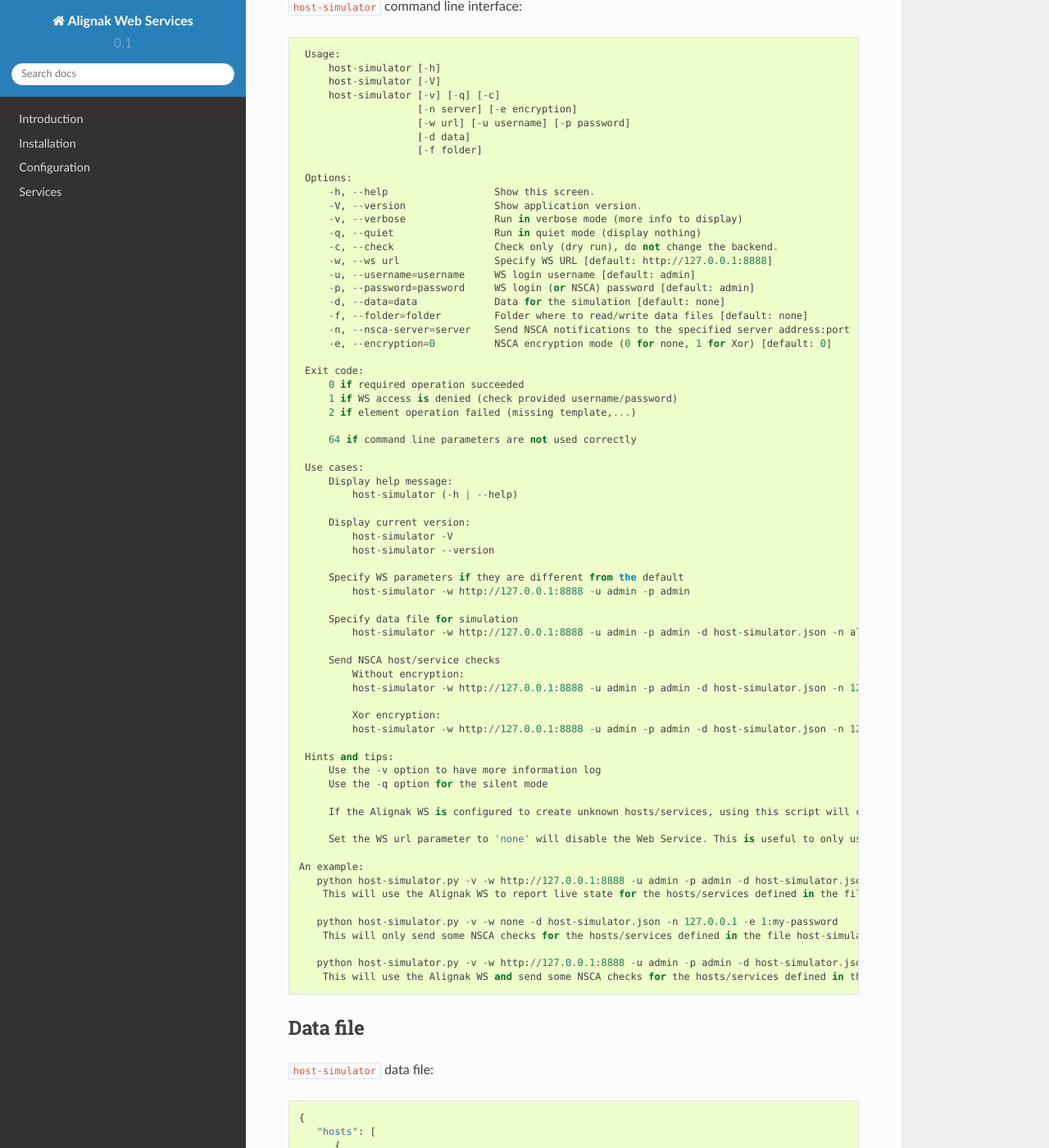
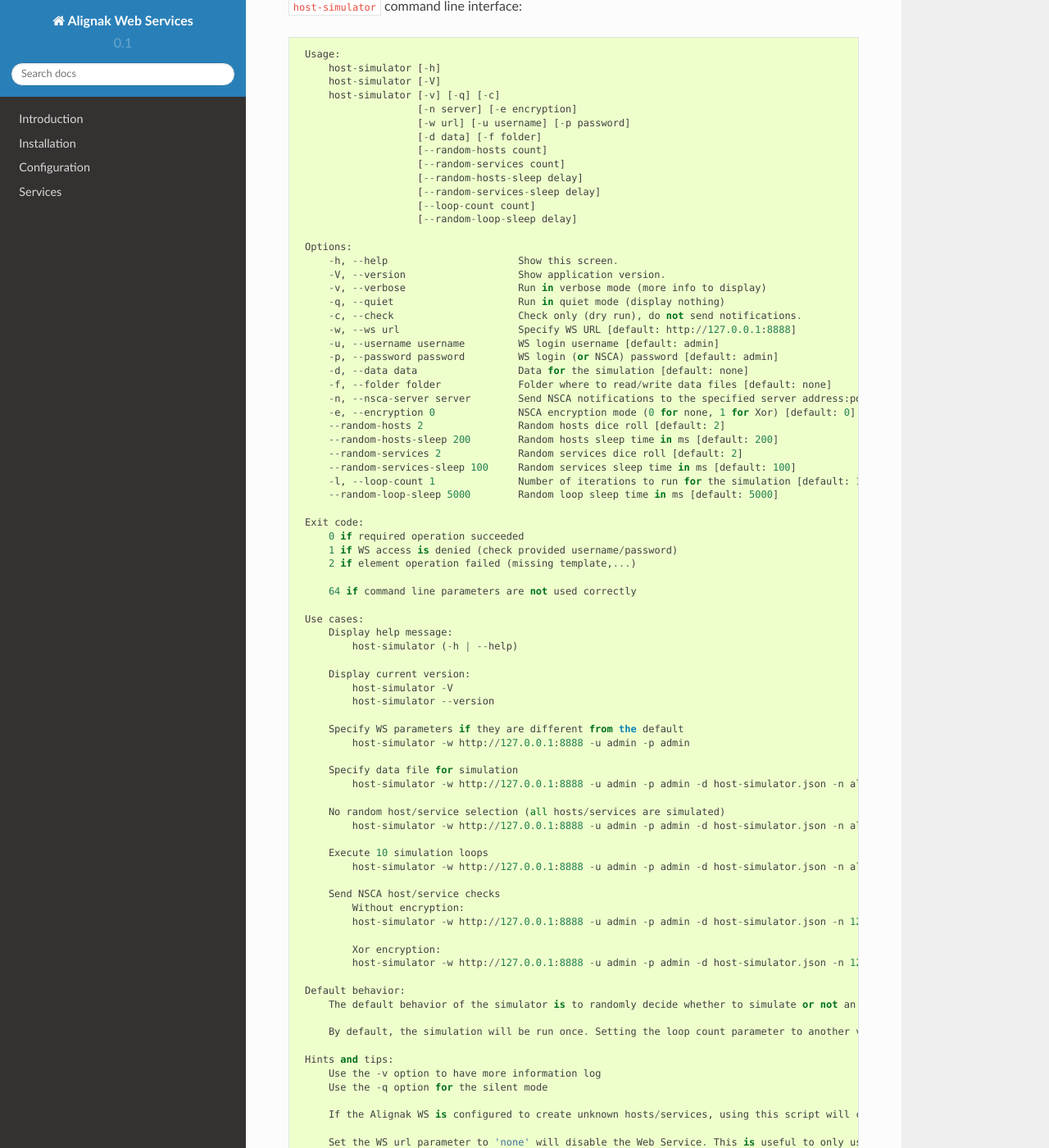
Before and after one commit to Alignak-monitoring-contrib/alignak-module-ws, a Sphinx documentation site: the page built from docs/source/05_host_simulator/index.rst, in a window 1280 px wide and 1400 px high, scrolled down 389 px. Shown: the whole window at 82% size. Built offline with Sphinx 7.4.7 and the Read the Docs theme 2.0.0, drawn with Linux system fonts in a browser that asks for light colours.

Commit message:
Improve host simulator: - allow to run simulation a certain number of times - randomly select simulated host/service - random sleep time for host/service

```diff
--- a/docs/source/05_host_simulator/index.rst
+++ b/docs/source/05_host_simulator/index.rst
@@ -25,22 +25,33 @@
         host-simulator [-v] [-q] [-c]
                        [-n server] [-e encryption]
                        [-w url] [-u username] [-p password]
-                       [-d data]
-                       [-f folder]
+                       [-d data] [-f folder]
+                       [--random-hosts count]
+                       [--random-services count]
+                       [--random-hosts-sleep delay]
+                       [--random-services-sleep delay]
+                       [--loop-count count]
+                       [--random-loop-sleep delay]
 
     Options:
-        -h, --help                  Show this screen.
-        -V, --version               Show application version.
-        -v, --verbose               Run in verbose mode (more info to display)
-        -q, --quiet                 Run in quiet mode (display nothing)
-        -c, --check                 Check only (dry run), do not change the backend.
-        -w, --ws url                Specify WS URL [default: http://127.0.0.1:8888]
-        -u, --username=username     WS login username [default: admin]
-        -p, --password=password     WS login (or NSCA) password [default: admin]
-        -d, --data=data             Data for the simulation [default: none]
-        -f, --folder=folder         Folder where to read/write data files [default: none]
-        -n, --nsca-server=server    Send NSCA notifications to the specified server address:port
-        -e, --encryption=0          NSCA encryption mode (0 for none, 1 for Xor) [default: 0]
+        -h, --help                      Show this screen.
+        -V, --version                   Show application version.
+        -v, --verbose                   Run in verbose mode (more info to display)
+        -q, --quiet                     Run in quiet mode (display nothing)
+        -c, --check                     Check only (dry run), do not send notifications.
+        -w, --ws url                    Specify WS URL [default: http://127.0.0.1:8888]
+        -u, --username username         WS login username [default: admin]
+        -p, --password password         WS login (or NSCA) password [default: admin]
+        -d, --data data                 Data for the simulation [default: none]
+        -f, --folder folder             Folder where to read/write data files [default: none]
+        -n, --nsca-server server        Send NSCA notifications to the specified server address:port
+        -e, --encryption 0              NSCA encryption mode (0 for none, 1 for Xor) [default: 0]
+        --random-hosts 2                Random hosts dice roll [default: 2]
+        --random-hosts-sleep 200        Random hosts sleep time in ms [default: 200]
+        --random-services 2             Random services dice roll [default: 2]
+        --random-services-sleep 100     Random services sleep time in ms [default: 100]
+        -l, --loop-count 1              Number of iterations to run for the simulation [default: 1]
+        --random-loop-sleep 5000        Random loop sleep time in ms [default: 5000]
 
     Exit code:
         0 if required operation succeeded
@@ -63,12 +74,23 @@
         Specify data file for simulation
             host-simulator -w http://127.0.0.1:8888 -u admin -p admin -d host-simulator.json -n alignak-fdj.kiosks.ipmfrance.com
 
+        No random host/service selection (all hosts/services are simulated)
+            host-simulator -w http://127.0.0.1:8888 -u admin -p admin -d host-simulator.json -n alignak-fdj.kiosks.ipmfrance.com --random-hosts 0 --random-services 0
+
+        Execute 10 simulation loops
+            host-simulator -w http://127.0.0.1:8888 -u admin -p admin -d host-simulator.json -n alignak-fdj.kiosks.ipmfrance.com --loop-count 10
+
         Send NSCA host/service checks
             Without encryption:
             host-simulator -w http://127.0.0.1:8888 -u admin -p admin -d host-simulator.json -n 127.0.0.1:5667
 
             Xor encryption:
             host-simulator -w http://127.0.0.1:8888 -u admin -p admin -d host-simulator.json -n 127.0.0.1:5667 -e 1:password
+
+    Default behavior:
+        The default behavior of the simulator is to randomly decide whether to simulate or not an host/service. Each host, and each service of an host,  has a chance of 1 in 2 to be simulated. You can change this behavior with the --random-hosts-count and --random-services-count parameters.
+
+        By default, the simulation will be run once. Setting the loop count parameter to another value will allow simulation repetition with a random sleep time on each loop turn. Setting the loop count to 0 will create an infinite simulation.
 
     Hints and tips:
         Use the -v option to have more information log
@@ -77,6 +99,7 @@
         If the Alignak WS is configured to create unknown hosts/services, using this script will create the unknown hosts/services.
 
         Set the WS url parameter to 'none' will disable the Web Service. This is useful to only use the NSCA notifications else the script will send NSCA notifications AND Web Service notifications.
+
 
    An example:
       python host-simulator.py -v -w http://127.0.0.1:8888 -u admin -p admin -d host-simulator.json
```
Also changed, not shown: 3 other files.
